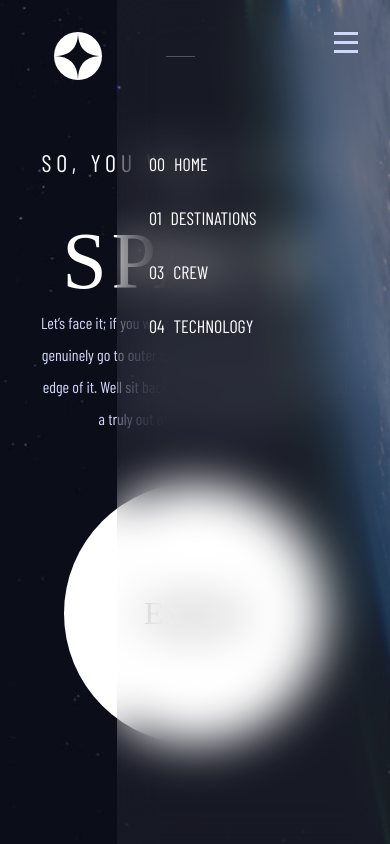
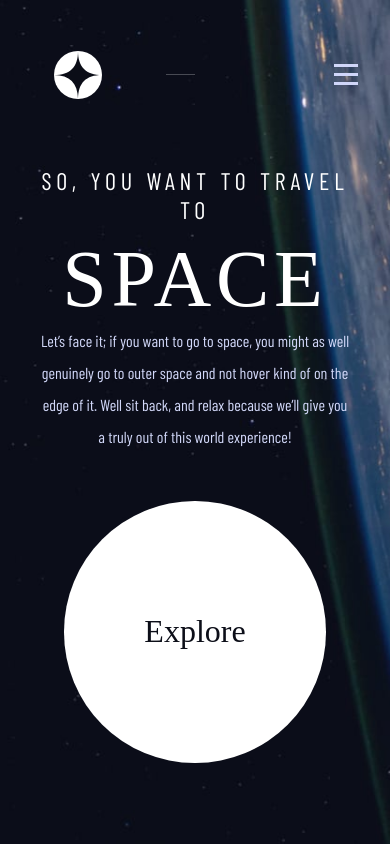
Before and after one commit to ansman58/space-tourism, a React (Vite) app: page / in a window 390 px wide. Built offline with nearby package versions, Linux system fonts and the light colour scheme; a web font is replaced by a local one.

Commit message:
fix responsive bugs

```diff
--- a/src/components/Header/styles.module.scss
+++ b/src/components/Header/styles.module.scss
@@ -8,6 +8,7 @@
     align-items: center;
     gap: 1rem;
     flex-basis: 50%;
+
   }
 
   .logo {
--- a/src/components/Intro/styles.module.scss
+++ b/src/components/Intro/styles.module.scss
@@ -15,5 +15,15 @@
 
   @media (max-width: 768px) {
     text-align: center;
+
+    .num {
+      margin-right: 16px;
+    }
+
+    .title,
+    .num {
+      font-size: 16px;
+      letter-spacing: unset;
+    }
   }
 }
--- a/src/components/menu/index.tsx
+++ b/src/components/menu/index.tsx
@@ -44,7 +44,7 @@ const Navbar = (props: INavbar) => {
           />
         )}
       </div>
-      <ul className={style.ul}>
+      <ul className={clsx(style.ul, { [style.hideUl]: !isMobileNavOpen })}>
         {navItems?.map((item, index) => (
           <li
             key={index}
--- a/src/components/menu/styles.module.scss
+++ b/src/components/menu/styles.module.scss
@@ -1,6 +1,7 @@
 .navBar {
   background-color: hsl(var(--clr-white) / 0.05);
   backdrop-filter: blur(1.5rem);
+  padding-inline: 40px;
 }
 
 .ul {
@@ -62,9 +63,12 @@
 }
 
 @media (max-width: 600px) {
-  // .hideNav {
-  //   display: none;
-  // }
+
+
+  .hideUl {
+    display: none;
+  }
+
   .mainNav {
     width: 70vw;
     position: fixed;
@@ -97,6 +101,13 @@
       }
     }
   }
+
+  .hideNav {
+    background-color: unset;
+    backdrop-filter: unset;
+    position: unset;
+  }
+
   .ul {
     flex-direction: column;
     min-height: 100vh;
--- a/src/pages/Crew/index.tsx
+++ b/src/pages/Crew/index.tsx
@@ -30,18 +30,23 @@ const Crew = () => {
           />
 
           <div className={style.toggleContainer}>
-            {crew.map((member) => (
+            {crew.map((member, index) => (
               <div
+                key={index}
                 className={clsx(style.toggle, {
                   [style.active]: member.role === crewMember,
                 })}
-                onClick={() => setCrewMember(member.role as ICrewRole)}
+                onClick={() => {console.log(member); setCrewMember(member.role as ICrewRole)}}
               ></div>
             ))}
           </div>
         </div>
         <div className={style.imgContainer}>
-        <img src={data?.images?.png} alt="crew member" className={style.img} />
+          <img
+            src={data?.images?.png}
+            alt="crew member"
+            className={style.img}
+          />
         </div>
       </div>
     </div>
--- a/src/pages/Destination/styles.module.scss
+++ b/src/pages/Destination/styles.module.scss
@@ -47,4 +47,11 @@
       justify-content: center;
     }
   }
+
+  @media (max-width: 400px) {
+    .extra {
+      flex-direction: column;
+      align-items: center;
+    }
+  }
 }
```
